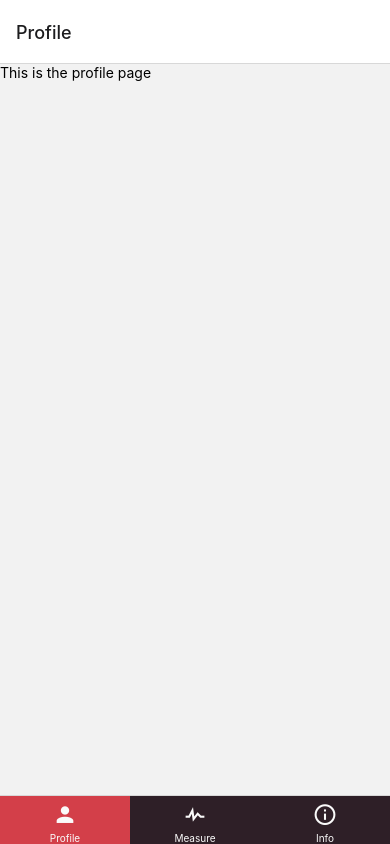
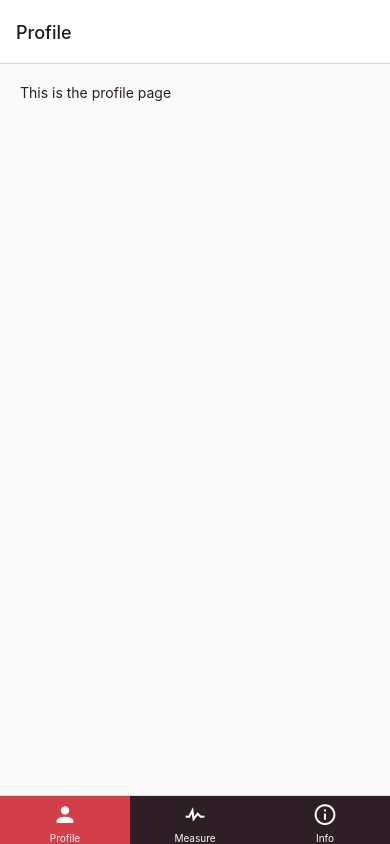
Before and after one commit to lehui123/Hearty, a React Native app: screen /Profile in a window 390 px wide. Built offline with nearby package versions, Linux system fonts and the light colour scheme.

Commit message:
Edit styles

```diff
--- a/navigation/HomeNavigator.js
+++ b/navigation/HomeNavigator.js
@@ -1,5 +1,6 @@
 
 import React from "react";
+import {View} from 'react-native';
 import { createBottomTabNavigator } from "@react-navigation/bottom-tabs";
 import { MaterialCommunityIcons } from "@expo/vector-icons";
 
@@ -7,6 +8,8 @@ import Measure from "../screens/Measure/Measure";
 import Profile from "../screens/Profile/Profile";
 import InfoPage from "../screens/InfoPage/InfoPage";
 import Colour from "../components/Colour"
+import { ImageBackgroundBase } from "react-native";
+import { ColorAndroid } from "react-native/Libraries/StyleSheet/PlatformColorValueTypesAndroid";
 
 const Tab = createBottomTabNavigator();
 
@@ -45,6 +48,7 @@ const HomeNavigator = () => (
       }}
     />
   </Tab.Navigator>
+
 );
 
 export default HomeNavigator;
--- a/screens/Profile/styles.js
+++ b/screens/Profile/styles.js
@@ -0,0 +1,16 @@
+import { StyleSheet } from 'react-native'
+import Colour from '../../components/Colour'
+import Constants from "expo-constants";
+const styles = StyleSheet.create({
+    backgroundContainer:{
+        flex:1,
+        padding: 20,
+        backgroundColor: Colour.primary,
+    },
+    textColor: {
+        color: Colour.tertiary
+    }
+
+});
+
+export default styles;
```
